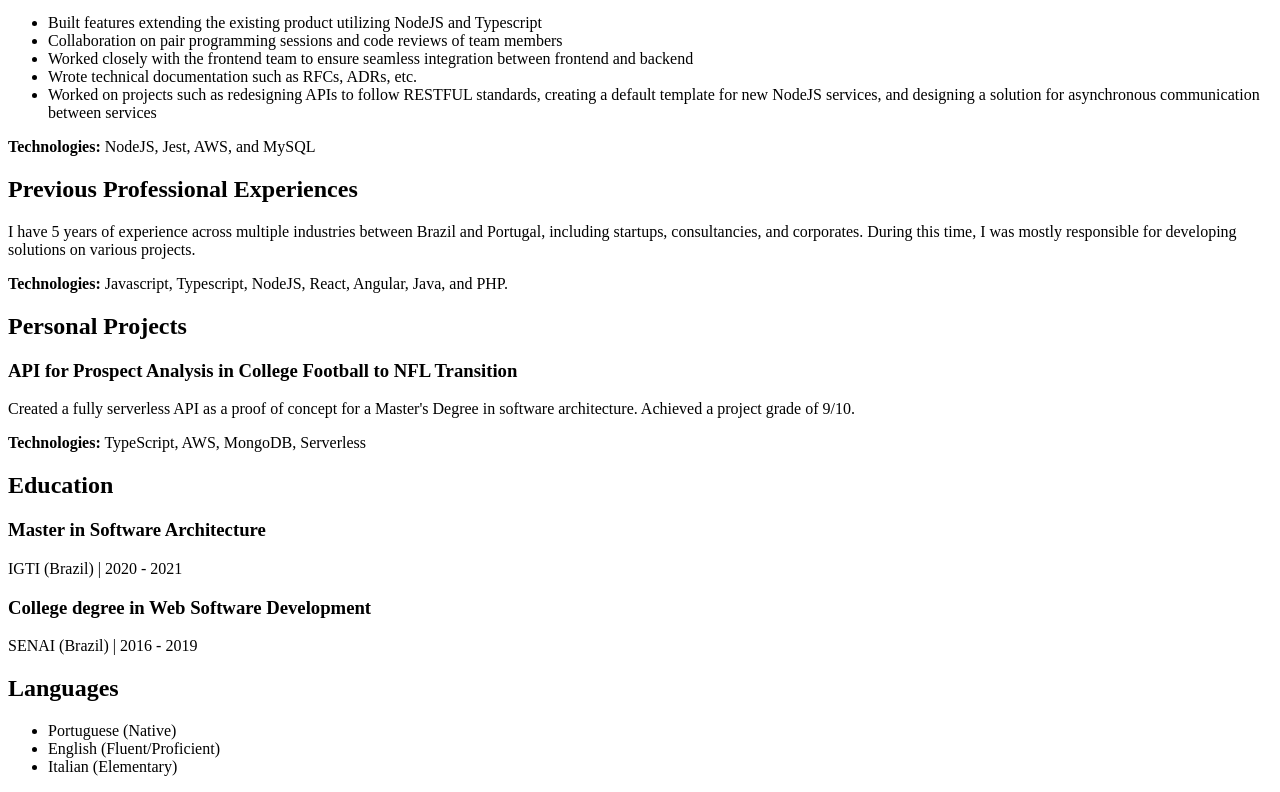
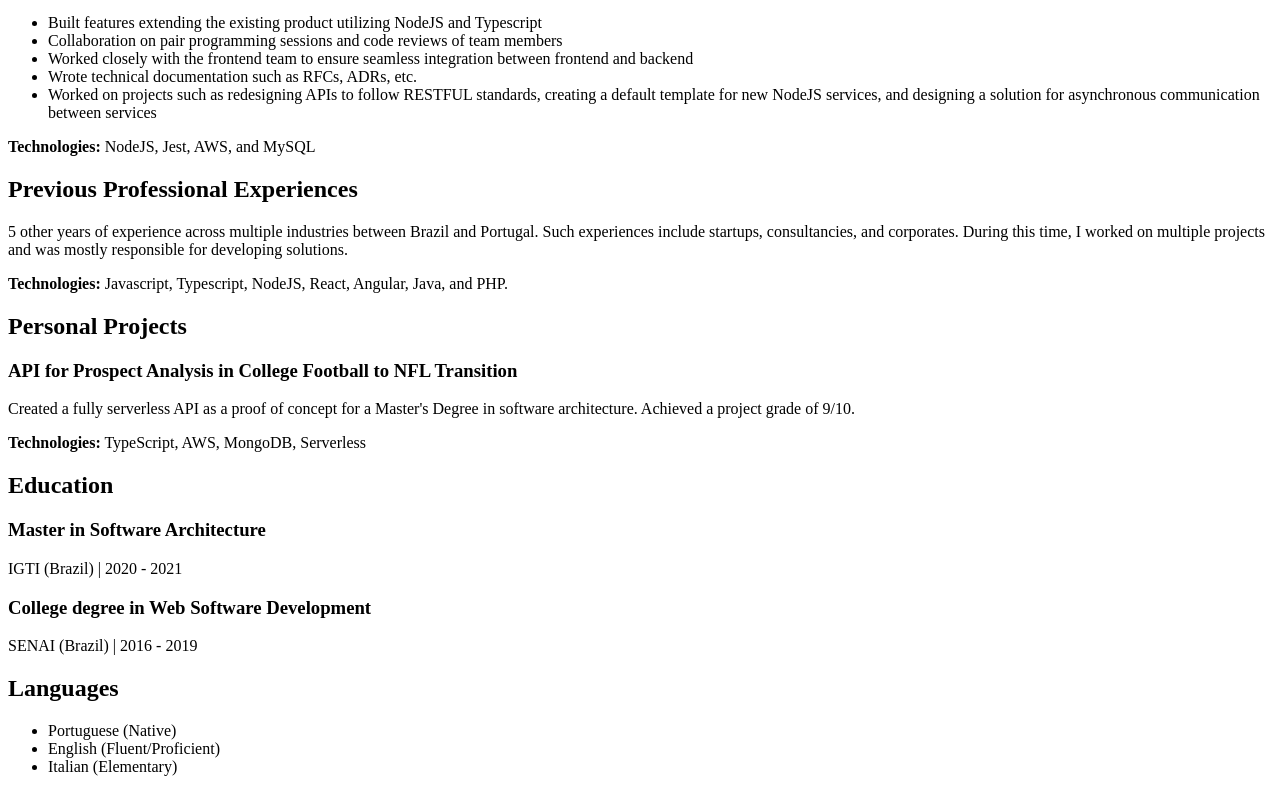
Before and after one commit to brognilucas/personal-website, a Next.js app: page / in a window 1280 px wide. Shown: the part 909-1701 px from the top of the page. Built offline with nearby package versions, Linux system fonts and the light colour scheme.

Commit message:
fix message for previous experiences

```diff
--- a/pages/index.tsx
+++ b/pages/index.tsx
@@ -71,8 +71,7 @@ function Resume() {
       <section className="mb-8">
         <h2 className="text-2xl font-semibold text-gray-800 mb-4">Previous Professional Experiences</h2>
         <p className="text-gray-700">
-          I have 5 years of experience across multiple industries between Brazil and Portugal, including startups, consultancies, and corporates. During this time, I was mostly responsible for developing solutions on various projects.
-        </p>
+        5 other years of experience across multiple industries between Brazil and Portugal. Such experiences include startups, consultancies, and corporates. During this time, I worked on multiple projects and was mostly responsible for developing solutions.         </p>
         <p className="text-gray-600 mt-2"><strong>Technologies:</strong> Javascript, Typescript, NodeJS, React, Angular, Java, and PHP.</p>
       </section>
 
```
